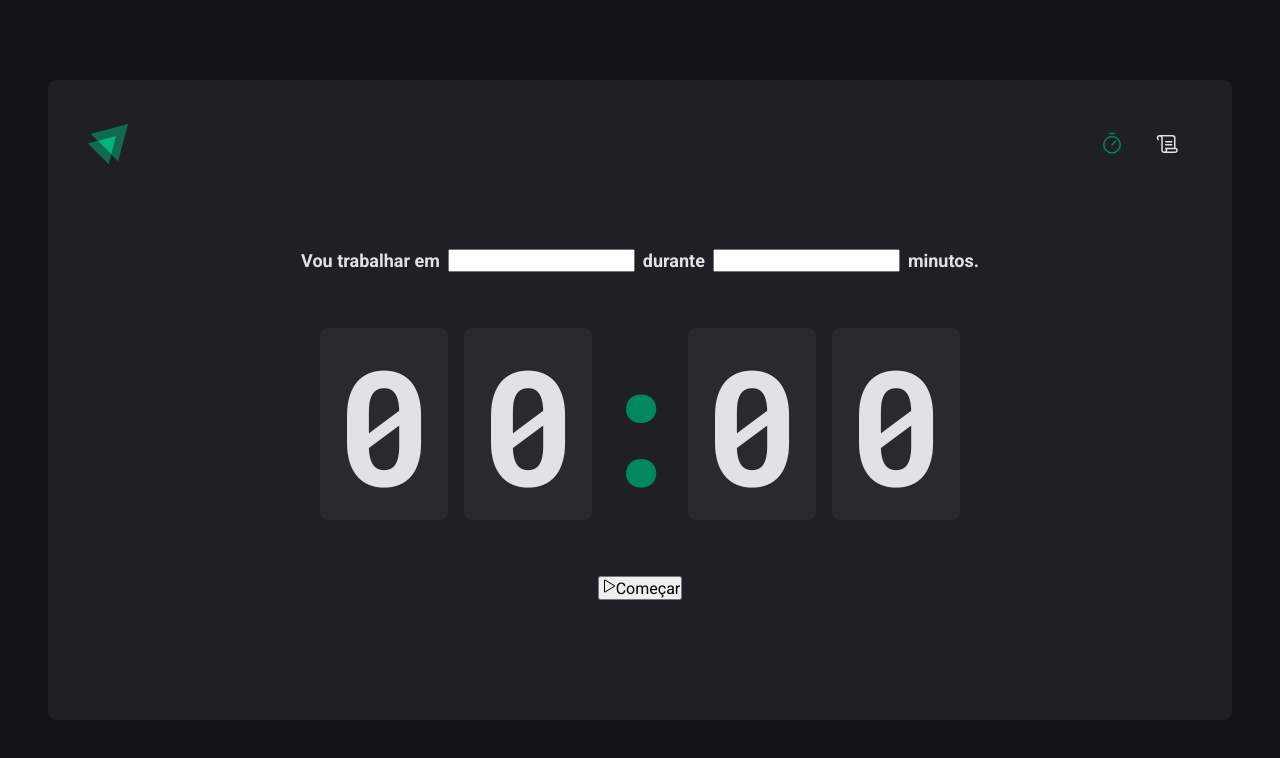
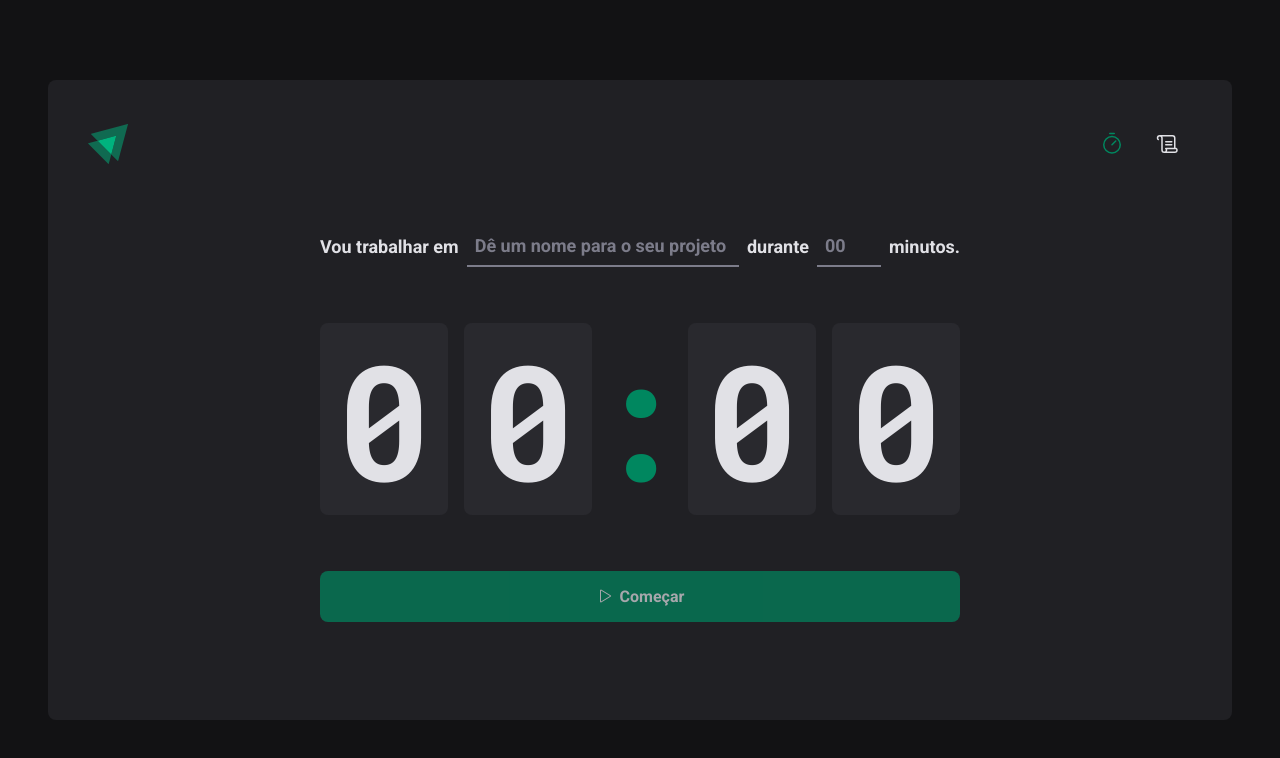
Before and after one commit to souph1s/pomodoro-application, a React (Vite) app: page / in a window 1280 px wide. Shown: the top 758 px of the page. Built offline with nearby package versions, Linux system fonts and the light colour scheme.

Commit message:
finishing home layout

```diff
--- a/index.html
+++ b/index.html
@@ -13,7 +13,7 @@
       rel="stylesheet"
     />
 
-    <title>Vite + React + TS</title>
+    <title>Pomodoro Application</title>
   </head>
   <body>
     <div id="root"></div>
--- a/src/pages/Home/index.tsx
+++ b/src/pages/Home/index.tsx
@@ -3,7 +3,10 @@
   CountdownContainer,
   FormContainer,
   HomeContainer,
+  MinutesAmountInput,
   Separator,
+  StartCountdownButton,
+  TaskInput,
 } from './styles'
 
 export function Home() {
@@ -12,9 +15,13 @@
       <form action="">
         <FormContainer>
           <label htmlFor="task">Vou trabalhar em</label>
-          <input type="text" id="task" />
+          <TaskInput
+            type="text"
+            id="task"
+            placeholder="Dê um nome para o seu projeto"
+          />
           <label htmlFor="minutesAmount">durante</label>
-          <input type="text" id="minutesAmount" />
+          <MinutesAmountInput type="text" id="minutesAmount" placeholder="00" />
           <span>minutos.</span>
         </FormContainer>
 
@@ -26,10 +33,10 @@
           <span>0</span>
         </CountdownContainer>
 
-        <button type="submit">
+        <StartCountdownButton disabled type="submit">
           <Play />
           Começar
-        </button>
+        </StartCountdownButton>
       </form>
     </HomeContainer>
   )
--- a/src/pages/Home/styles.ts
+++ b/src/pages/Home/styles.ts
@@ -28,6 +28,33 @@
   flex-wrap: wrap;
 `
 
+const BaseInput = styled.input`
+  background: transparent;
+  height: 2.5rem;
+  border: 0;
+  border-bottom: 2px solid ${(props) => props.theme['gray-500']};
+  font-weight: bold;
+  font-size: 1.125rem;
+  padding: 0 0.5rem;
+  color: ${(props) => props.theme['gray-100']};
+
+  &:focus {
+    box-shadow: none;
+    border-color: ${(props) => props.theme['green-500']};
+  }
+
+  &::placeholder {
+    color: ${(props) => props.theme['gray-500']};
+  }
+`
+
+export const TaskInput = styled(BaseInput)`
+  flex: 1;
+`
+export const MinutesAmountInput = styled(BaseInput)`
+  width: 4rem;
+`
+
 export const CountdownContainer = styled.div`
   font-family: 'Roboto Mono', monospace;
   font-size: 10rem;
@@ -52,3 +79,31 @@
   display: flex;
   justify-content: center;
 `
+
+export const StartCountdownButton = styled.button`
+  width: 100%;
+  border: 0;
+  padding: 1rem;
+  border-radius: 8px;
+
+  display: flex;
+  align-items: center;
+  justify-content: center;
+
+  gap: 0.5rem;
+  font-weight: bold;
+
+  cursor: pointer;
+
+  background-color: ${(props) => props.theme['green-500']};
+  color: ${(props) => props.theme['gray-100']};
+
+  &:disabled {
+    opacity: 0.7;
+    cursor: not-allowed;
+  }
+
+  &:not(:disabled):hover {
+    background: ${(props) => props.theme['green-700']};
+  }
+`
```
